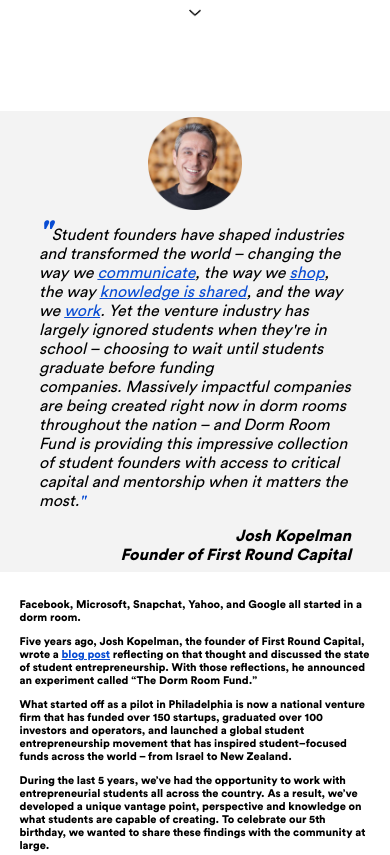
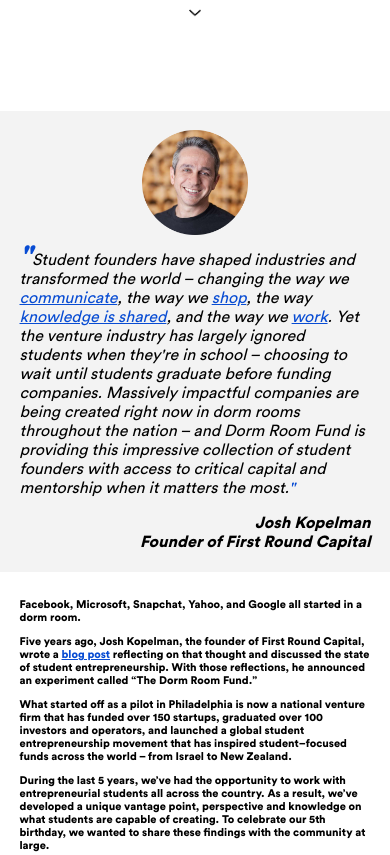
Before and after one commit to dormroomfund/albertzhidong.github.io, a plain HTML site: page index.html in a window 390 px wide. Shown: the part 753-1608 px from the top of the page. Drawn offline with nearby package versions, Linux system fonts and the light colour scheme.

Commit message:
updated quotes style

```diff
--- a/css/responsive.css
+++ b/css/responsive.css
@@ -120,11 +120,17 @@
 	#quotes{
 		padding: 5%;
 	}
+
+	#Josh{
+		margin: 5% 0% 5% 0%;
+		padding: 0%;
+	}
 }
 
 @media screen and (max-width: 500px){
 	.individualquote{
 		display: inline-block;
+		padding-top: 10%;
 	}
 
 	.individualquote .quotetext{
@@ -145,6 +151,16 @@
 
 	.quotetitle{
 		text-align: right;
+	}
+
+	#Josh{
+		margin: 5% 0% 2% 0%;
+		padding: 0%;
+	}
+
+	#Josh .individualquote{
+		margin: 5% 0%;
+		padding: 0% 5%;
 	}
 }
 
--- a/index.html
+++ b/index.html
@@ -459,7 +459,7 @@
 	</div>
 	<div class="grayback content-page">
 		<div class="bodytext whole-width centeredtext">
-			<h2 class="SubheaderText"><span class="blue HeaderText">Igniting A Student Entrepreneurship Movement Across the World</span></h2>
+			<h2 class="SubheaderText"><span class="blue HeaderText">The First 5 Years of a Global Student Entrepreneurship Movement</span></h2>
 			<p class="Bodycopy">From Israel to New Zealand&#44; Dorm Room Fund’s student&#150;venture model has inspired funds across the world&#46; From early friends like Rough Draft Ventures to new funds like Front Row Ventures&#44; the world of student entrepreneurship is seeing more capital&#44; confidence&#44; and support than ever before&#46;</p>
 		</div>
 		<div class="SingleGraphic centered">
```
